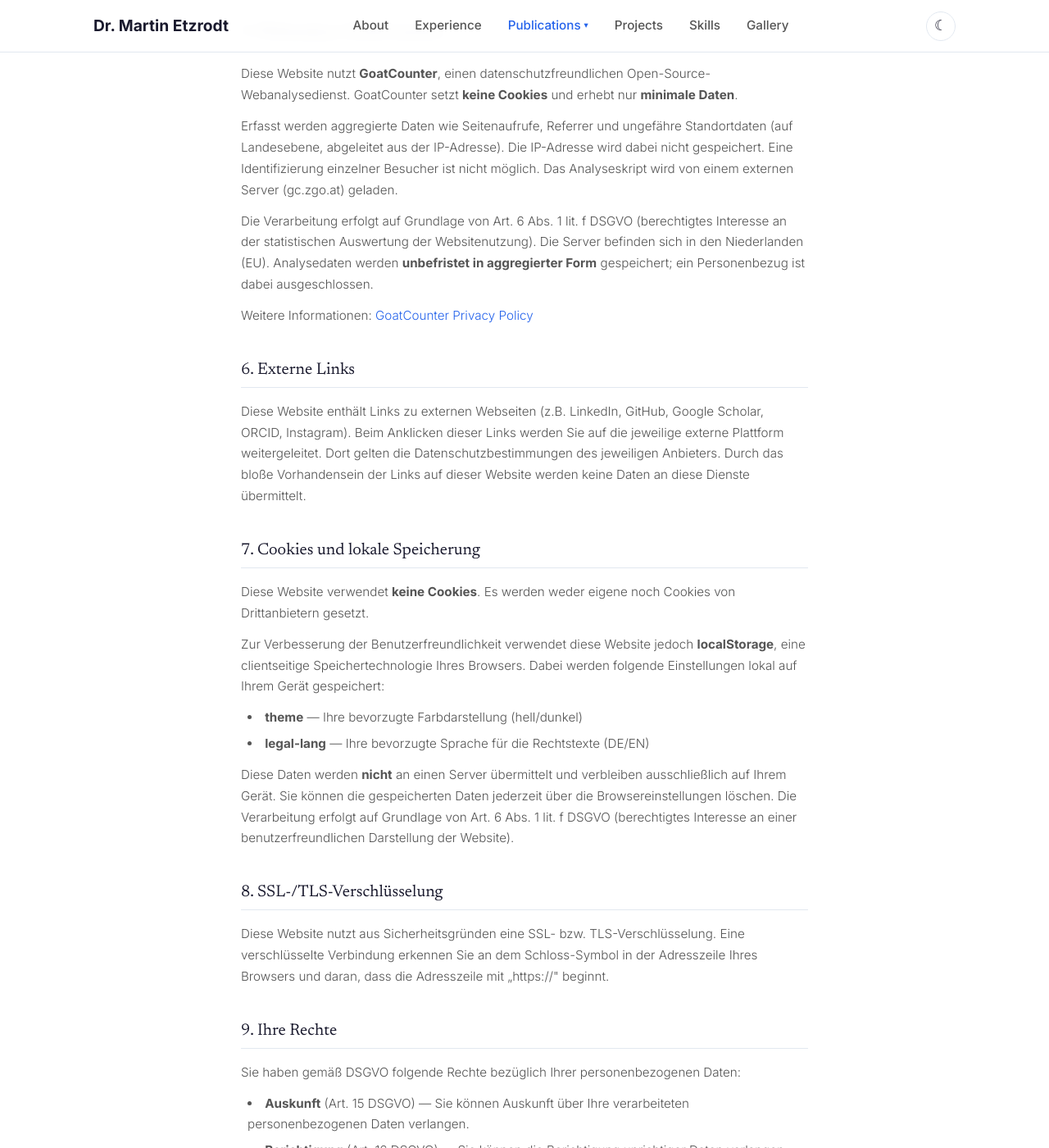
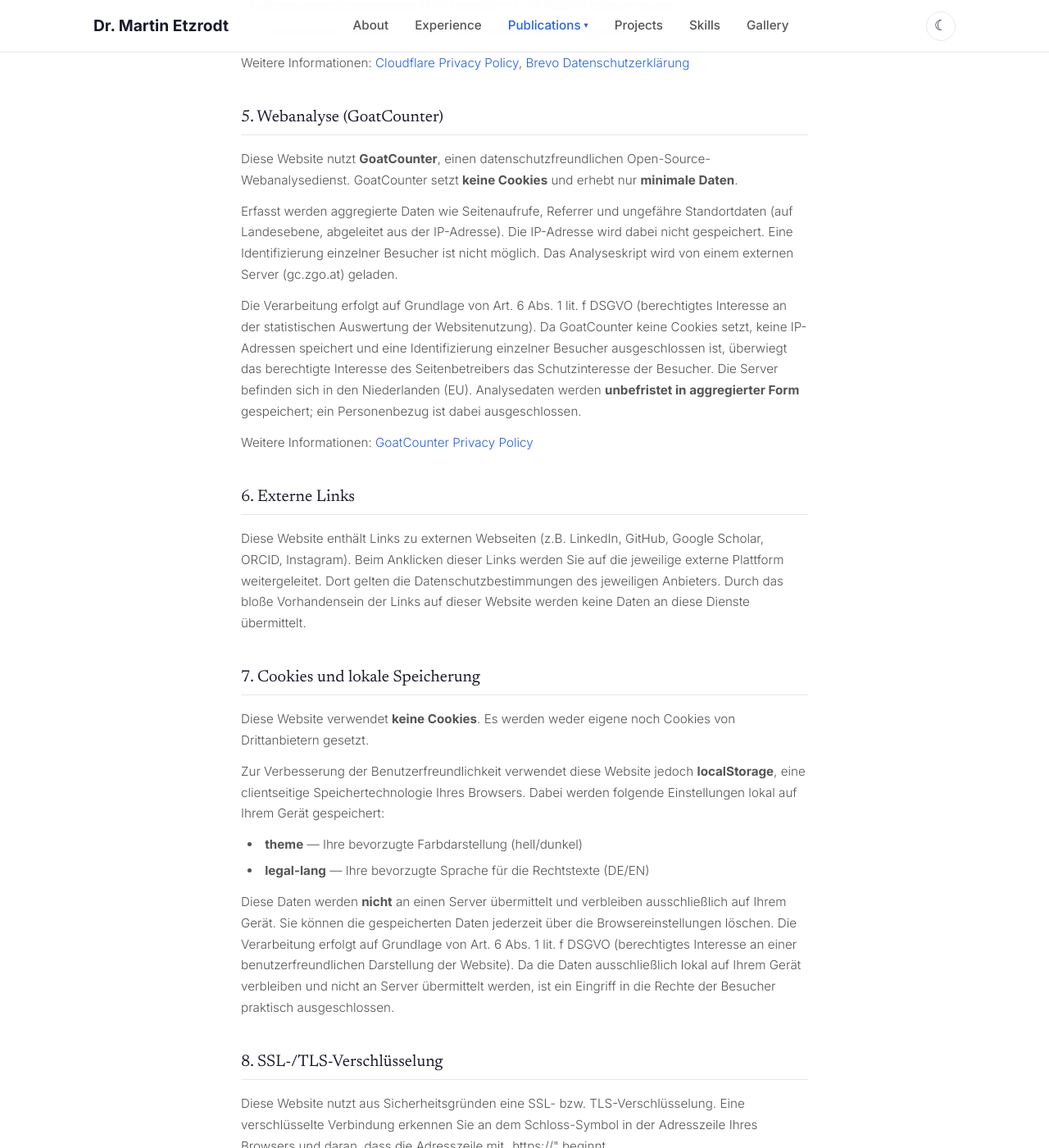
Before and after one commit to etzm/etzrodt-website, a Jekyll site: the page built from datenschutz.html, in a window 1280 px wide and 1400 px high, scrolled down 2616 px. Shown: the whole window at 82% size. Built offline with Jekyll 4.4.1, drawn with Linux system fonts in a browser that asks for light colours; some of the changed text lies outside the part shown.

Commit message:
Add legitimate interest balancing to Datenschutzerklärung
Added brief Art. 6(1)(f) balancing statements for all four
processing activities: Cloudflare DNS, GitHub Pages logs,
GoatCounter analytics, and localStorage. Both DE and EN.

Co-Authored-By: Claude Opus 4.6 <noreply@anthropic.com>

```diff
--- a/datenschutz.html
+++ b/datenschutz.html
@@ -70,7 +70,9 @@ last_modified_at: 2026-02-14
                     Cloudflare speichert DNS-Logs für maximal <strong>25 Stunden</strong> und
                     löscht diese danach automatisch. Die Verarbeitung erfolgt auf Grundlage von
                     Art. 6 Abs. 1 lit. f DSGVO (berechtigtes Interesse an der sicheren und
-                    performanten Bereitstellung der Website). Cloudflare ist unter dem EU-US Data
+                    performanten Bereitstellung der Website). Das Interesse der Besucher am Schutz
+                    ihrer Daten wird durch die kurze Speicherdauer (25 Stunden) und die fehlende
+                    Verknüpfung mit anderen Daten gewahrt. Cloudflare ist unter dem EU-US Data
                     Privacy Framework zertifiziert.
                 </p>
                 <p>
@@ -95,6 +97,9 @@ last_modified_at: 2026-02-14
                 <p>
                     Die Verarbeitung erfolgt auf Grundlage von Art. 6 Abs. 1 lit. f DSGVO
                     (berechtigtes Interesse an der sicheren und effizienten Bereitstellung der Website).
+                    Die Erhebung der Server-Logfiles ist technisch zwingend erforderlich; ohne sie
+                    kann die Website nicht betrieben werden. Die automatische Löschung nach 30 Tagen
+                    begrenzt den Eingriff in die Rechte der Besucher.
                 </p>
                 <p>
                     Die Server-Logfiles werden von GitHub für maximal <strong>30 Tage</strong> gespeichert
@@ -181,6 +186,9 @@ last_modified_at: 2026-02-14
                 <p>
                     Die Verarbeitung erfolgt auf Grundlage von Art. 6 Abs. 1 lit. f DSGVO
                     (berechtigtes Interesse an der statistischen Auswertung der Websitenutzung).
+                    Da GoatCounter keine Cookies setzt, keine IP-Adressen speichert und eine
+                    Identifizierung einzelner Besucher ausgeschlossen ist, überwiegt das berechtigte
+                    Interesse des Seitenbetreibers das Schutzinteresse der Besucher.
                     Die Server befinden sich in den Niederlanden (EU). Analysedaten werden
                     <strong>unbefristet in aggregierter Form</strong> gespeichert; ein Personenbezug
                     ist dabei ausgeschlossen.
@@ -226,7 +234,9 @@ last_modified_at: 2026-02-14
                     ausschließlich auf Ihrem Gerät. Sie können die gespeicherten Daten jederzeit über
                     die Browsereinstellungen löschen. Die Verarbeitung erfolgt auf Grundlage von
                     Art. 6 Abs. 1 lit. f DSGVO (berechtigtes Interesse an einer benutzerfreundlichen
-                    Darstellung der Website).
+                    Darstellung der Website). Da die Daten ausschließlich lokal auf Ihrem Gerät
+                    verbleiben und nicht an Server übermittelt werden, ist ein Eingriff in die
+                    Rechte der Besucher praktisch ausgeschlossen.
                 </p>
             </div>
 
@@ -349,7 +359,9 @@ last_modified_at: 2026-02-14
                     Cloudflare retains DNS logs for a maximum of <strong>25 hours</strong> and
                     deletes them automatically thereafter. Processing is carried out on the basis
                     of Art. 6(1)(f) GDPR (legitimate interest in the secure and performant
-                    provision of the website). Cloudflare is certified under the EU-US Data
+                    provision of the website). The interest of visitors in protecting their data
+                    is safeguarded by the short retention period (25 hours) and the absence of
+                    any linkage to other data. Cloudflare is certified under the EU-US Data
                     Privacy Framework.
                 </p>
                 <p>
@@ -373,7 +385,9 @@ last_modified_at: 2026-02-14
                 </ul>
                 <p>
                     Processing is carried out on the basis of Art. 6(1)(f) GDPR (legitimate interest in
-                    the secure and efficient provision of the website).
+                    the secure and efficient provision of the website). The collection of server log
+                    files is technically essential; the website cannot operate without them. Automatic
+                    deletion after 30 days limits the impact on visitors' rights.
                 </p>
                 <p>
                     Server log files are retained by GitHub for a maximum of <strong>30 days</strong>
@@ -457,7 +471,10 @@ last_modified_at: 2026-02-14
                 </p>
                 <p>
                     Processing is carried out on the basis of Art. 6(1)(f) GDPR (legitimate interest in
-                    statistical analysis of website usage). The servers are located in the Netherlands (EU).
+                    statistical analysis of website usage). Since GoatCounter sets no cookies, does not
+                    store IP addresses, and identifying individual visitors is excluded, the legitimate
+                    interest of the site operator outweighs the data protection interest of visitors.
+                    The servers are located in the Netherlands (EU).
                     Analytics data is stored <strong>indefinitely in aggregated form</strong>; no personal
                     identification is possible.
                 </p>
@@ -500,7 +517,9 @@ last_modified_at: 2026-02-14
                     This data is <strong>not</strong> transmitted to any server and remains exclusively
                     on your device. You can delete the stored data at any time via your browser settings.
                     Processing is carried out on the basis of Art. 6(1)(f) GDPR (legitimate interest in
-                    a user-friendly presentation of the website).
+                    a user-friendly presentation of the website). Since the data remains exclusively
+                    on your device and is never transmitted to any server, any impact on visitors'
+                    rights is practically excluded.
                 </p>
             </div>
 
```
